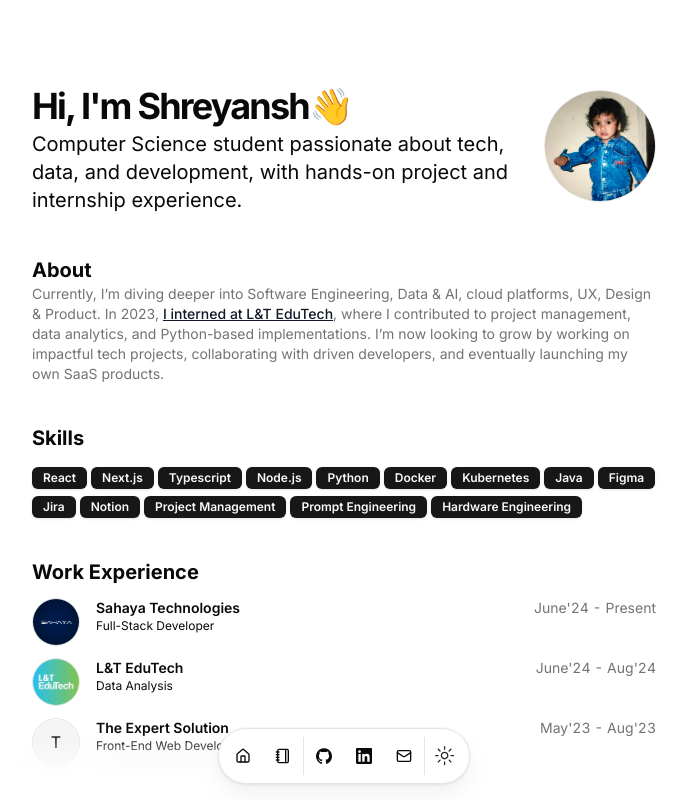
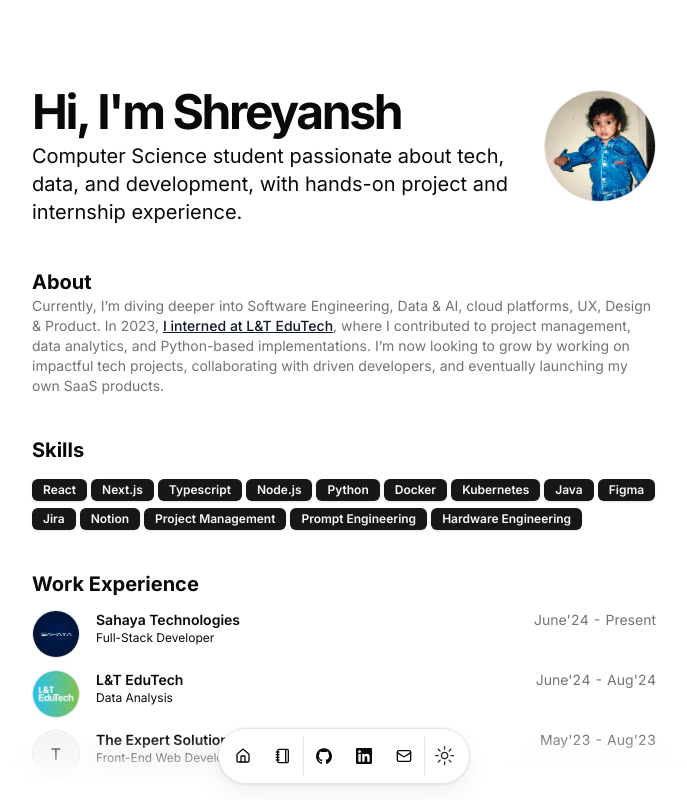
Before and after one commit to Shreyansh-patni/my-portfolio, a Next.js app: page / in a window 1280 px wide. Shown: the top 800 px of the page, without its empty margins (296-983 px from the left). Built offline with nearby package versions, Linux system fonts and the light colour scheme.

Commit message:
Update page.tsx

```diff
--- a/src/app/page.tsx
+++ b/src/app/page.tsx
@@ -21,9 +21,9 @@
             <div className="flex-col flex flex-1 space-y-1.5">
               <BlurFadeText
                 delay={BLUR_FADE_DELAY}
-                className="text-3xl font-bold tracking-tighter sm:text-5xl xl:text-4xl/none"
+                className="text-3xl font-bold tracking-tighter sm:text-5xl xl:text-5xl/none"
                 yOffset={8}
-                text={`Hi, I'm ${DATA.name.split(" ")[0]}👋`}
+                text={`Hi, I'm ${DATA.name.split(" ")[0]}`}
               />
               <BlurFadeText
                 className="max-w-[600px] md:text-xl"
```
